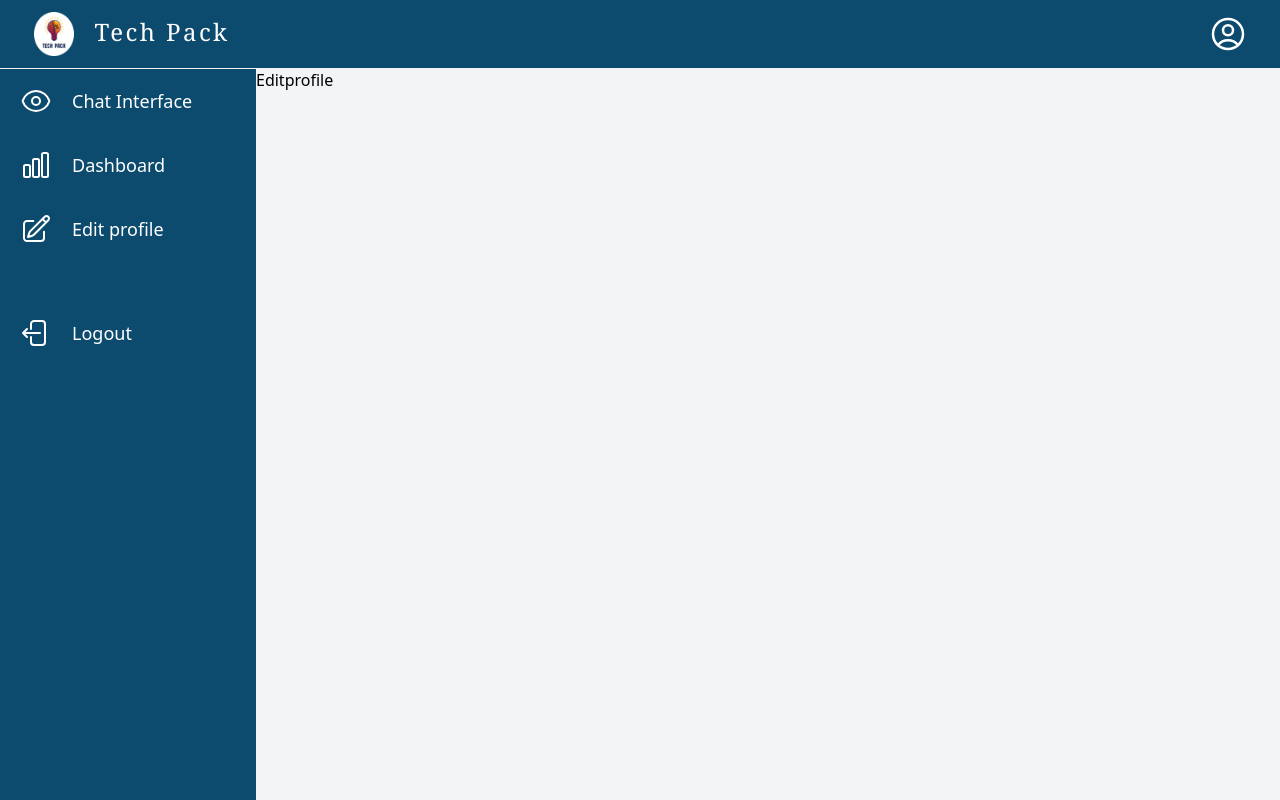
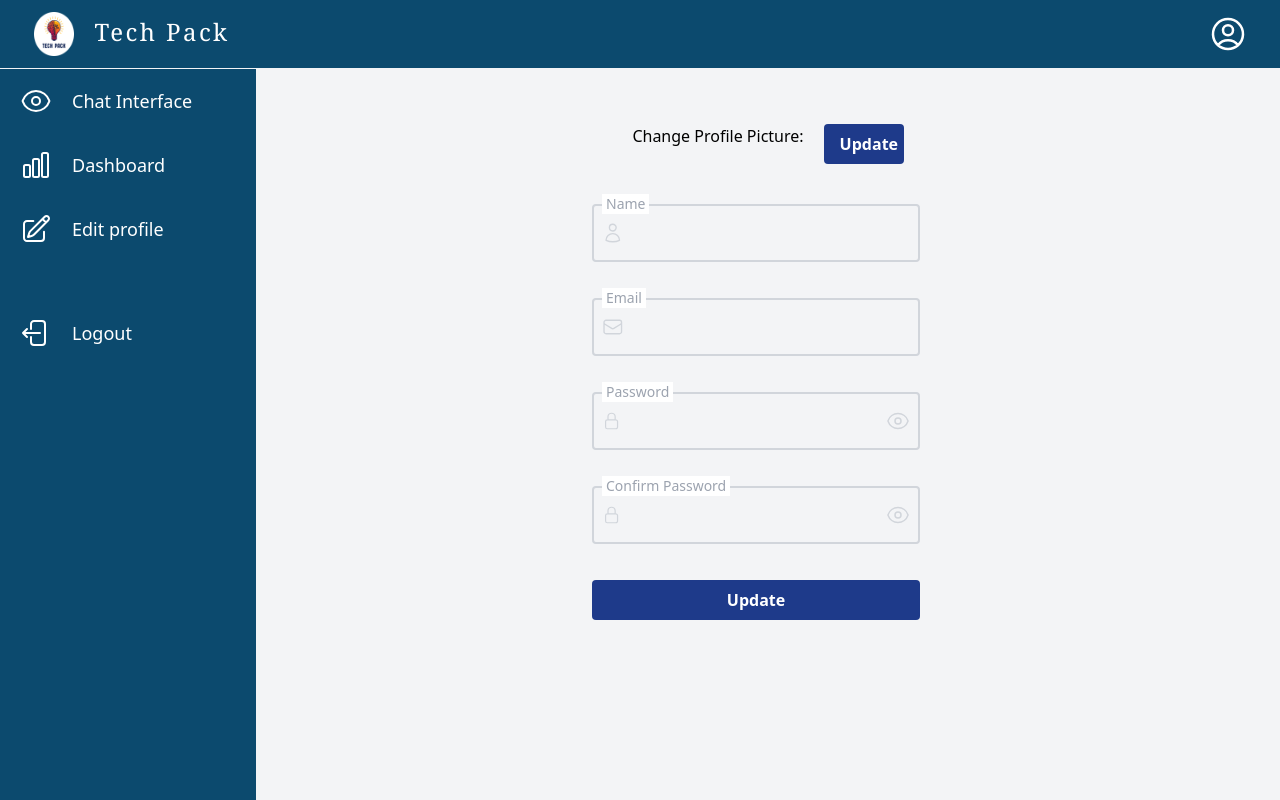
Before and after one commit to tkdeshan/Self_Assistant_AI_Web_App, a React (Create React App) app in the folder frontend/: page /editprofile in a window 1280 px wide. Built offline with nearby package versions, Linux system fonts and the light colour scheme; no server answers.

Commit message:
Add edit user details page

```diff
--- a/frontend/src/components/main/EditProfile.js
+++ b/frontend/src/components/main/EditProfile.js
@@ -1,7 +1,107 @@
-import React from "react";
+import React, { useState, useEffect } from "react";
+import Button from "../Button";
+import TextBox from "../TextBox";
+import { EnvelopeIcon, LockClosedIcon, UserIcon } from "@heroicons/react/24/outline";
+import axios from "axios";
 
-function Editprofile(props) {
-  return <div>Editprofile</div>;
+function EditProfile() {
+  const [id, setId] = useState("");
+  const [name, setName] = useState("");
+  const [email, setEmail] = useState("");
+  const [password, setPassword] = useState("");
+  const [confirmPassword, setConfirmPassword] = useState("");
+
+  useEffect(() => {
+    const fetchUserData = async (email) => {
+      try {
+        if (!email) {
+          alert("Email is required");
+        }
+
+        const response = await axios.get("http://localhost:5000/user/getuserbyemail", {
+          params: { email },
+        });
+
+        setId(response.data.user._id);
+        setName(response.data.user.name);
+        setEmail(response.data.user.email);
+        setPassword(response.data.user.password);
+        setConfirmPassword(response.data.user.password);
+      } catch (error) {
+        alert(error?.response?.data?.message);
+      }
+    };
+
+    fetchUserData(localStorage.getItem("email"));
+  }, []);
+
+  const handleUpdate = async (event) => {
+    event.preventDefault();
+    if (password !== confirmPassword) {
+      alert("Passwords do not match");
+      return;
+    }
+
+    const userData = {
+      name,
+      email,
+      password,
+    };
+
+    try {
+      const response = await axios.put(`http://localhost:5000/user/update/${id}`, userData);
+
+      alert(response?.data?.message);
+    } catch (error) {
+      alert(error?.response?.data?.message);
+    }
+  };
+
+  return (
+    <div className="px-80 mt-10">
+      <div className="flex flex-row justify-center items-center">
+        <h2>Change Profile Picture:</h2>
+        <div className="w-20 mt-4 ml-5">
+          <Button name="Update" />
+        </div>
+      </div>
+
+      <div className="flex justify-center items-center mt-10">
+        <form className="flex flex-col gap-4 mr-10 ml-4" onSubmit={handleUpdate}>
+          <TextBox label="Name" type="text" Icon={UserIcon} value={name} setValue={setName} required={true} />
+
+          <TextBox
+            label="Email"
+            type="text"
+            Icon={EnvelopeIcon}
+            value={email}
+            setValue={setEmail}
+            required={true}
+          />
+
+          <TextBox
+            label="Password"
+            type="password"
+            Icon={LockClosedIcon}
+            value={password}
+            setValue={setPassword}
+            required={true}
+          />
+
+          <TextBox
+            label="Confirm Password"
+            type="password"
+            Icon={LockClosedIcon}
+            value={confirmPassword}
+            setValue={setConfirmPassword}
+            required={true}
+          />
+
+          <Button type="submit" name="Update" />
+        </form>
+      </div>
+    </div>
+  );
 }
 
-export default Editprofile;
+export default EditProfile;
```
Also changed, not shown: 1 other file (tests, documents, lock files or other folders).
